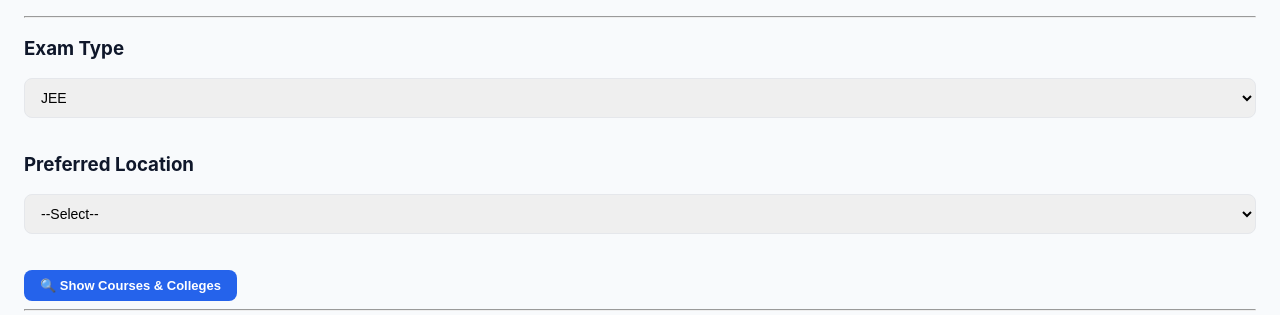
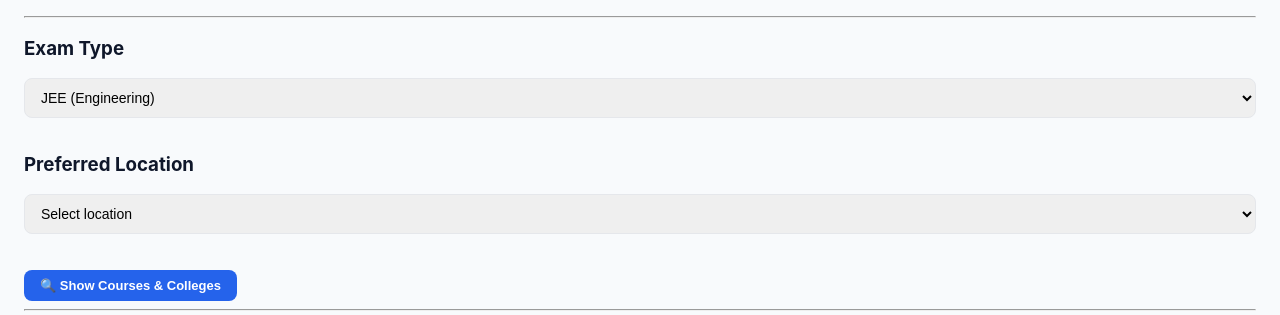
Before and after one commit to arkajinx/career-portal, a Flask app: page /student/1 in a window 1280 px wide. Shown: the part 548-863 px from the top of the page. Run offline with Flask 3, Linux system fonts and the light colour scheme; the visitor is signed in with stand-in values (Sample User, id 1); data comes from the database, SQL or seed files in the repository.

Commit message:
Update student_detail.html

```diff
--- a/templates/student_detail.html
+++ b/templates/student_detail.html
@@ -40,13 +40,21 @@
 
 <h3>Exam Type</h3>
 <select name="exam">
-  <option value="JEE" {% if exam=="JEE" %}selected{% endif %}>JEE</option>
-  <option value="NEET" {% if exam=="NEET" %}selected{% endif %}>NEET</option>
+
+  <option value="JEE" {% if exam=="JEE" %}selected{% endif %}>JEE (Engineering)</option>
+  <option value="NEET" {% if exam=="NEET" %}selected{% endif %}>NEET (Medical)</option>
+  <option value="CUET" {% if exam=="CUET" %}selected{% endif %}>CUET (Arts / Science)</option>
+  <option value="IPMAT" {% if exam=="IPMAT" %}selected{% endif %}>IPMAT (Management)</option>
+  <option value="CA" {% if exam=="CA" %}selected{% endif %}>CA Foundation</option>
+  <option value="CLAT" {% if exam=="CLAT" %}selected{% endif %}>CLAT (Law)</option>
+  <option value="NIFT" {% if exam=="NIFT" %}selected{% endif %}>NIFT (Design)</option>
+
 </select>
+
 
 <h3>Preferred Location</h3>
 <select name="state">
-  <option value="">--Select--</option>
+  <option value="">Select location</option>
   <option value="West Bengal" {% if selected_state=="West Bengal" %}selected{% endif %}>West Bengal</option>
   <option value="India" {% if selected_state=="India" %}selected{% endif %}>All India</option>
   <option value="West" {% if selected_state=="West" %}selected{% endif %}>USA / Europe</option>
```
